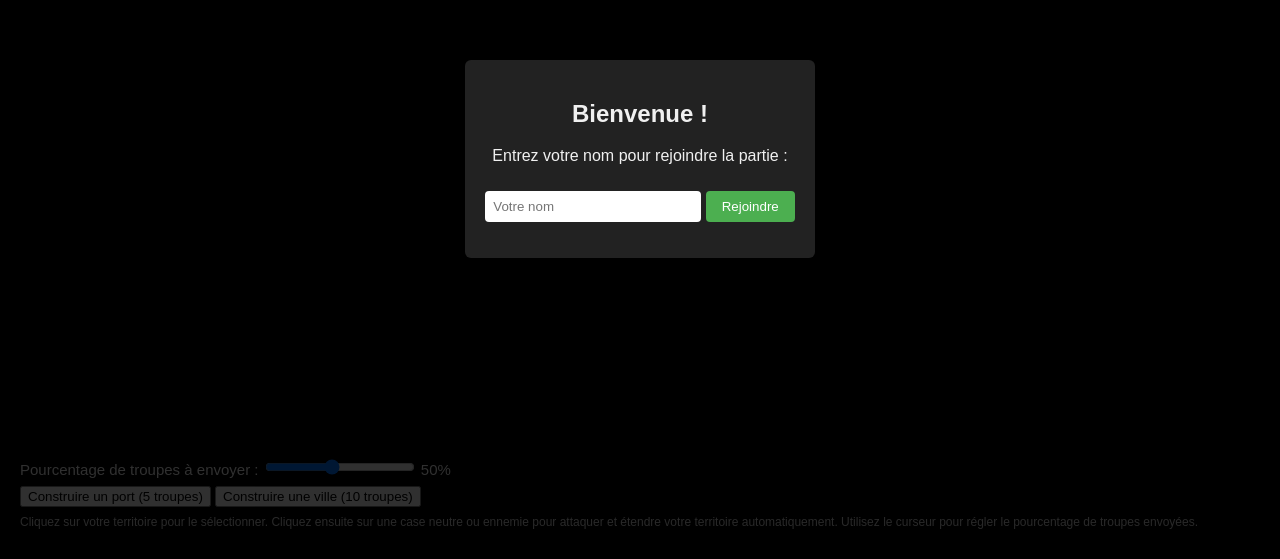
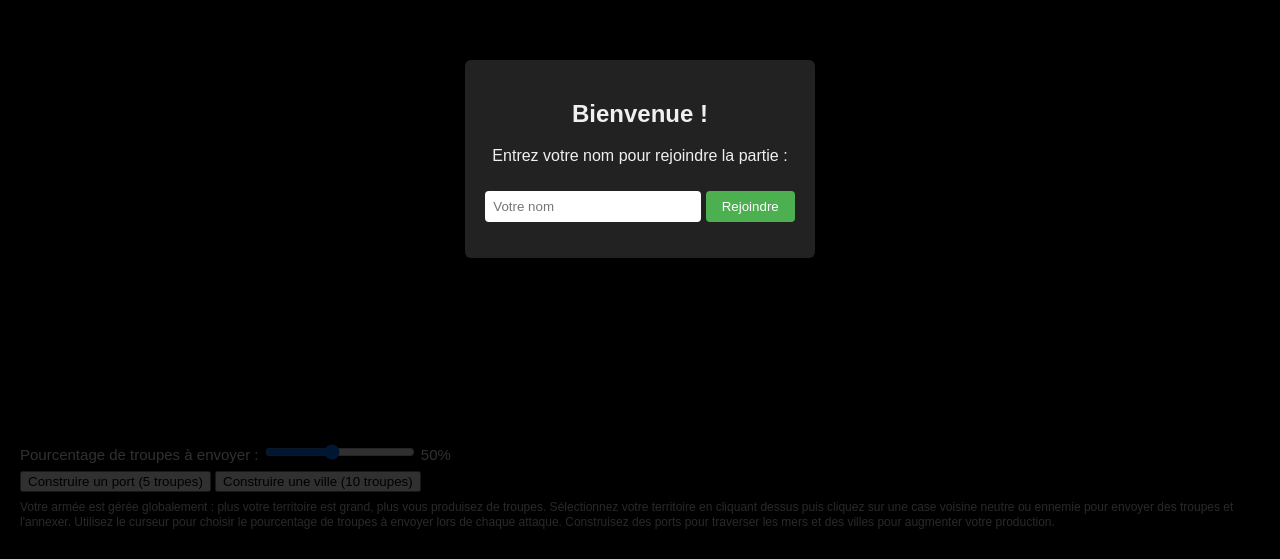
Before and after one commit to kha0e/openfront-game, a website: page public/index.html in a window 1280 px wide. Shown: the part 241-800 px from the top of the page. Drawn offline with nearby package versions, Linux system fonts and the light colour scheme.

Commit message:
Update instructions text and scoreboard

```diff
--- a/public/index.html
+++ b/public/index.html
@@ -34,8 +34,9 @@
         </div>
         <div class="control-group instructions">
           <p>
-            Cliquez sur votre territoire pour le sélectionner. Cliquez ensuite sur une case neutre ou ennemie pour attaquer et étendre votre territoire automatiquement.
-            Utilisez le curseur pour régler le pourcentage de troupes envoyées.
+            Votre armée est gérée globalement : plus votre territoire est grand, plus vous produisez de troupes.
+            Sélectionnez votre territoire en cliquant dessus puis cliquez sur une case voisine neutre ou ennemie pour envoyer des troupes et l'annexer.
+            Utilisez le curseur pour choisir le pourcentage de troupes à envoyer lors de chaque attaque. Construisez des ports pour traverser les mers et des villes pour augmenter votre production.
           </p>
         </div>
       </div>
```
